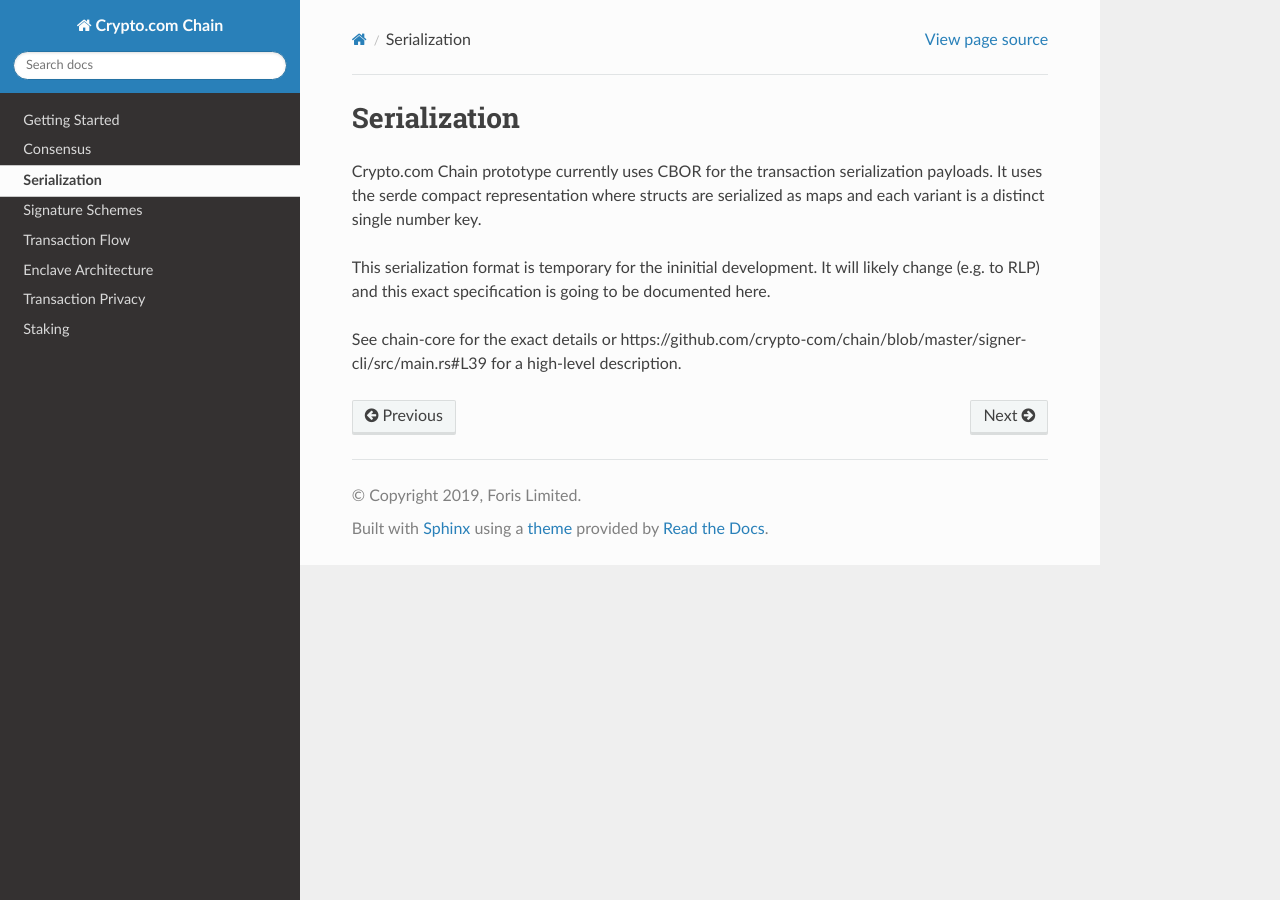
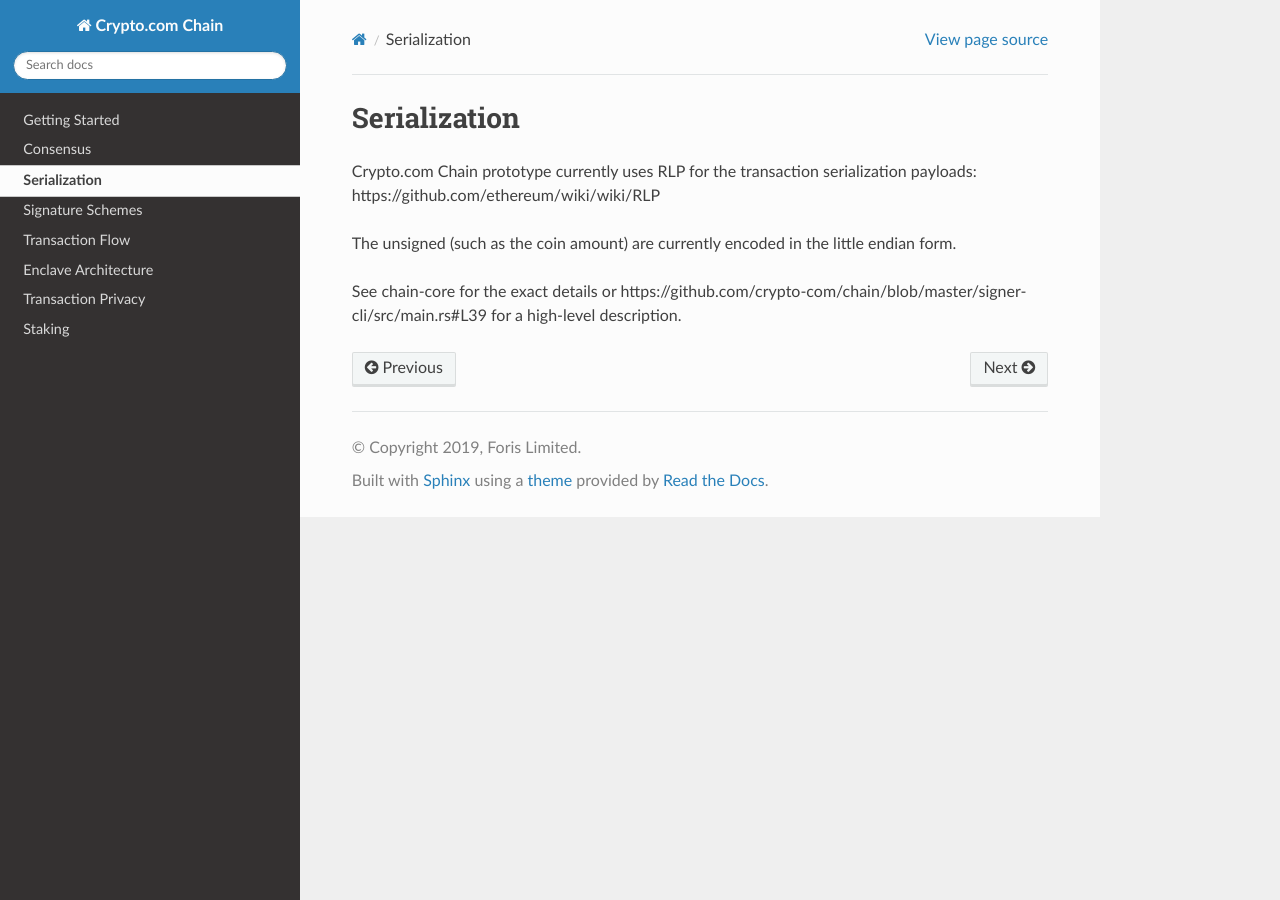
Before and after one commit to crypto-org-chain/chain-docs, a Sphinx documentation site: the page built from docs/serialization.md, in a window 1280 px wide. Built offline with Sphinx 7.4.7 and the Read the Docs theme 2.0.0, drawn with Linux system fonts in a browser that asks for light colours.

Commit message:
updated serialization doc

```diff
--- a/docs/serialization.md
+++ b/docs/serialization.md
@@ -1,8 +1,7 @@
 # Serialization
 
-Crypto.com Chain prototype currently uses CBOR for the transaction serialization payloads. It uses the serde compact representation where structs are serialized as maps and each variant is a distinct single number key.
+Crypto.com Chain prototype currently uses RLP for the transaction serialization payloads: https://github.com/ethereum/wiki/wiki/RLP
 
-This serialization format is temporary for the ininitial development.
-It will likely change (e.g. to RLP) and this exact specification is going to be documented here.
+The unsigned (such as the coin amount) are currently encoded in the little endian form.
 
 See chain-core for the exact details or https://github.com/crypto-com/chain/blob/master/signer-cli/src/main.rs#L39 for a high-level description.
```
